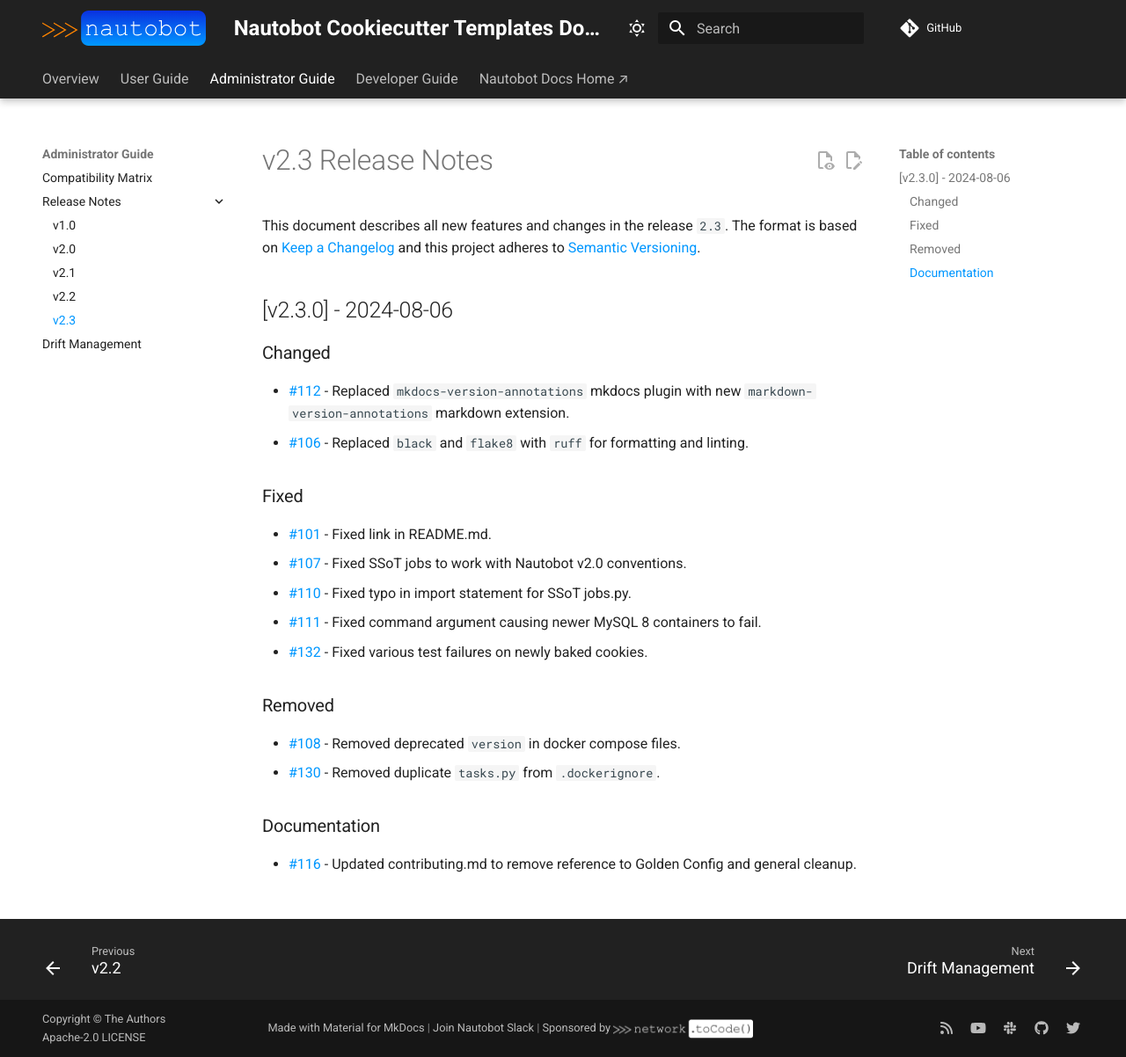
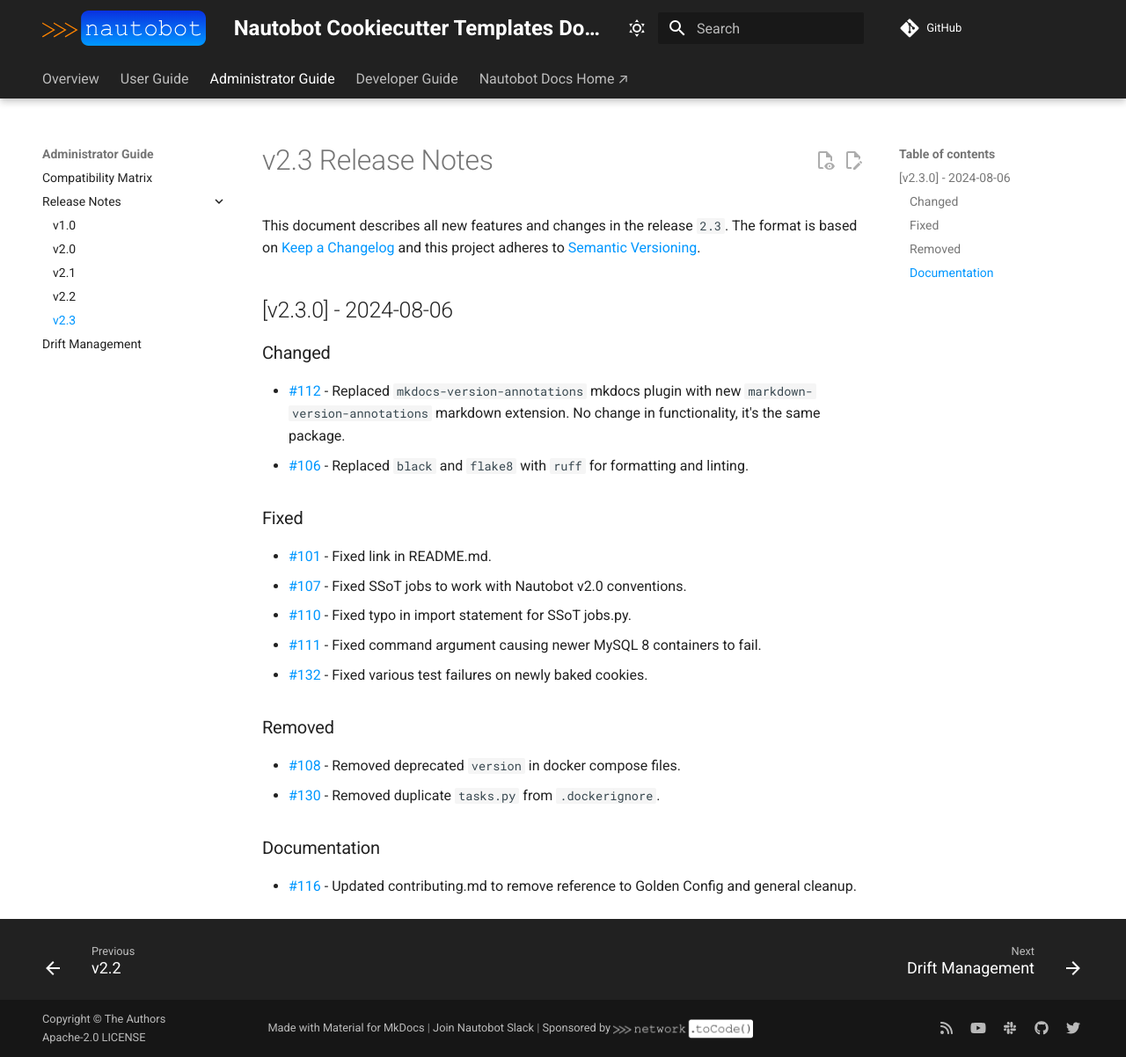
Before and after one commit to nautobot/cookiecutter-nautobot-app, an MkDocs documentation site: the page built from docs/admin/release_notes/version_2.3.md, in a window 1280 px wide and 1202 px high. Shown: the whole window at 88% size. Built offline with MkDocs 1.6.1 and Material for MkDocs 9.7.7, drawn with Linux system fonts in a browser that asks for light colours; comment, search, counter and statistics services are not loaded.

Commit message:
Update docs/admin/release_notes/version_2.3.md
Co-authored-by: Cristian <cmsirbu@users.noreply.github.com>

```diff
--- a/docs/admin/release_notes/version_2.3.md
+++ b/docs/admin/release_notes/version_2.3.md
@@ -6,7 +6,7 @@
 
 ### Changed
 
-- [#112](https://github.com/nautobot/cookiecutter-nautobot-app/pull/112) - Replaced `mkdocs-version-annotations` mkdocs plugin with new `markdown-version-annotations` markdown extension.
+- [#112](https://github.com/nautobot/cookiecutter-nautobot-app/pull/112) - Replaced `mkdocs-version-annotations` mkdocs plugin with new `markdown-version-annotations` markdown extension. No change in functionality, it's the same package.
 - [#106](https://github.com/nautobot/cookiecutter-nautobot-app/pull/106) - Replaced `black` and `flake8` with `ruff` for formatting and linting.
 
 ### Fixed
```
